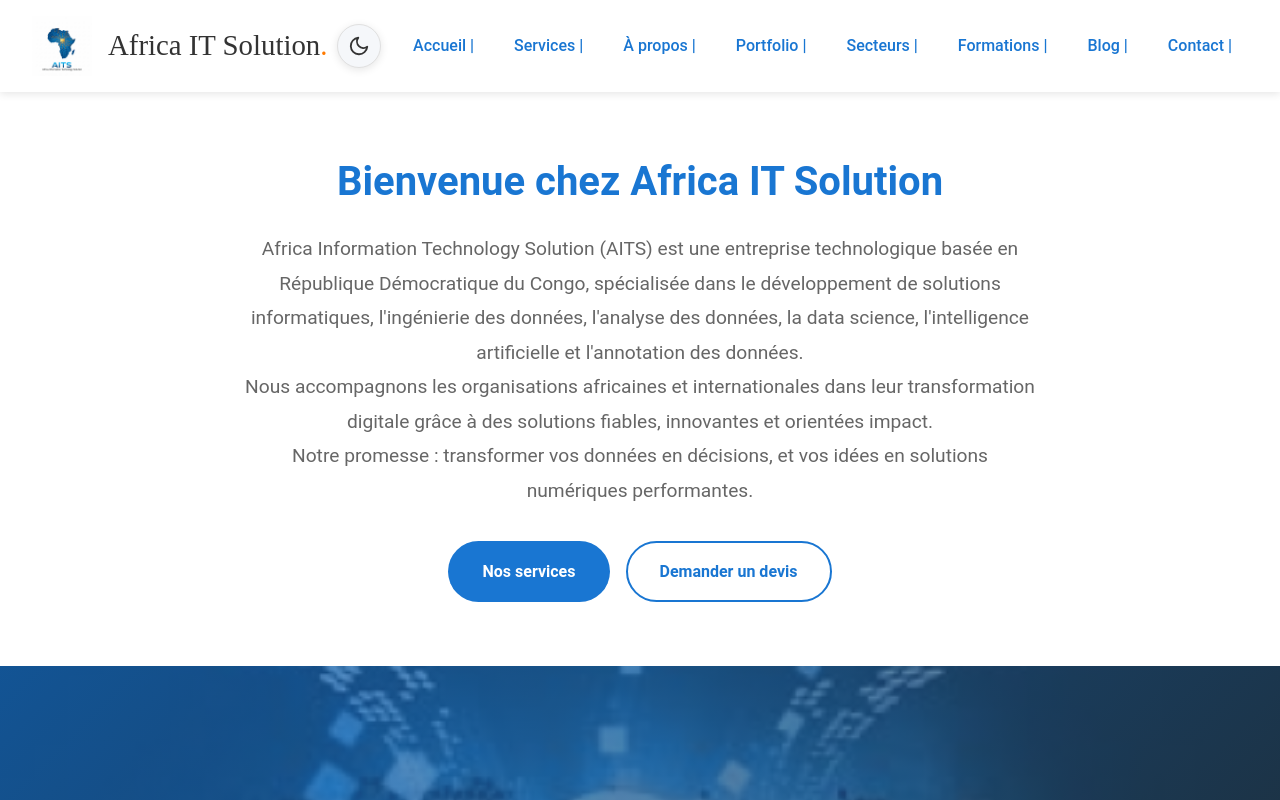
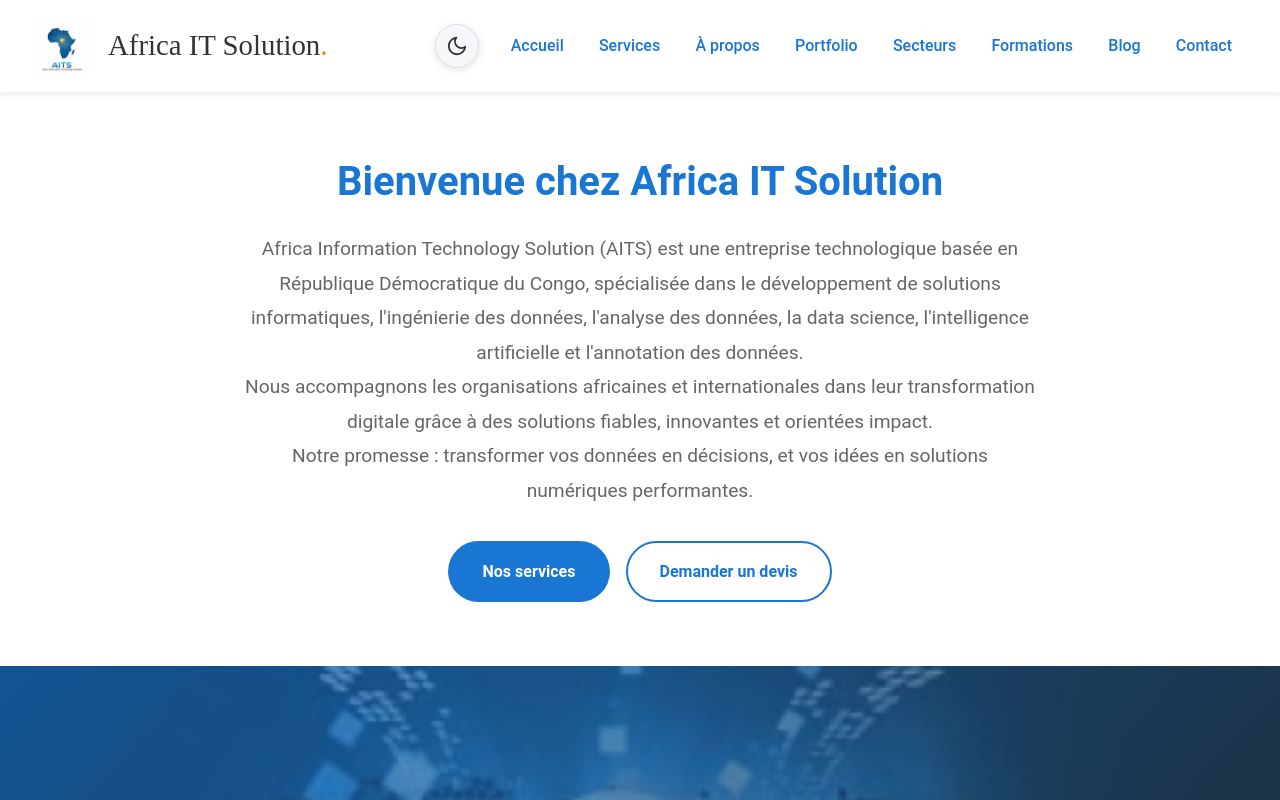
Before and after one commit to Alidorsabue/AfricaITS, a React (Vite) app: page / in a window 1280 px wide. Shown: the top 800 px of the page. Built offline with nearby package versions, Linux system fonts and the light colour scheme.

Commit message:
Theeth commit2

```diff
--- a/src/App.css
+++ b/src/App.css
@@ -128,7 +128,7 @@
   margin: 0;
   padding: 0;
   list-style: none;
-  gap: 0.5rem;
+  gap: 0.2rem;
 }
 
 .navbar li {
--- a/src/components/Navbar.jsx
+++ b/src/components/Navbar.jsx
@@ -15,14 +15,14 @@
         <span className="bar"></span>
       </button>
       <ul className={open ? 'open' : ''}>
-        <li><Link to="/" onClick={handleClose}>Accueil |</Link></li>
-        <li><Link to="/services" onClick={handleClose}>Services |</Link></li>
-        <li><Link to="/about" onClick={handleClose}>À propos |</Link></li>
-        <li><Link to="/portfolio" onClick={handleClose}>Portfolio |</Link></li>
-        <li><Link to="/secteurs" onClick={handleClose}>Secteurs |</Link></li>
-        <li><Link to="/formations" onClick={handleClose}>Formations |</Link></li>
-        <li><Link to="/blog" onClick={handleClose}>Blog |</Link></li>
-        <li><Link to="/contact" onClick={handleClose}>Contact |</Link></li>
+        <li><Link to="/" onClick={handleClose}>Accueil</Link></li>
+        <li><Link to="/services" onClick={handleClose}>Services</Link></li>
+        <li><Link to="/about" onClick={handleClose}>À propos</Link></li>
+        <li><Link to="/portfolio" onClick={handleClose}>Portfolio</Link></li>
+        <li><Link to="/secteurs" onClick={handleClose}>Secteurs</Link></li>
+        <li><Link to="/formations" onClick={handleClose}>Formations</Link></li>
+        <li><Link to="/blog" onClick={handleClose}>Blog</Link></li>
+        <li><Link to="/contact" onClick={handleClose}>Contact</Link></li>
       </ul>
     </nav>
   );
```
